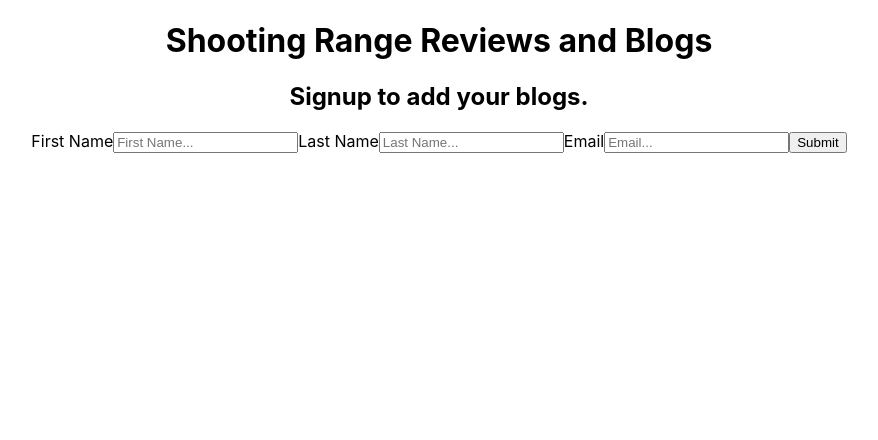
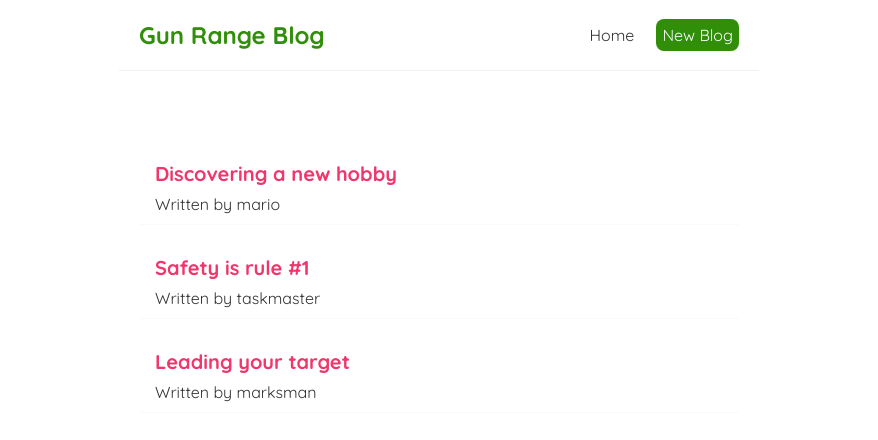
Before and after one commit to markgregory757/projectdefense, a React (Create React App) app: page / in a window 1280 px wide. Shown: the top 440 px of the page, without its empty margins (201-1079 px from the left). Built offline with nearby package versions, Linux system fonts and the light colour scheme.

Commit message:
Updated App, Home, Navbar.js and index.css

```diff
--- a/src/App.js
+++ b/src/App.js
@@ -1,13 +1,18 @@
 import SignupForm from "./components/signUpForm";
-import "./App.css";
+
+import Navbar from "./components/Navbar";
+import Home from "./components/Home";
 
 function App() {
   const title = "Shooting Range Reviews and Blogs";
 
   return (
-    <div className="App">
-      <h1>{title}</h1>
-      <SignupForm />
+      <div className="App">
+
+        <Navbar />
+        <div className="content">
+            <Home />
+        </div>
     </div>
   );
 }
--- a/src/components/Home.js
+++ b/src/components/Home.js
@@ -0,0 +1,24 @@
+
+import { useState } from "react";
+
+
+const Home = () => {
+    const [blogs, setBlogs] = useState([
+        { title: 'Discovering a new hobby', body: 'lorem ipsum...', author: 'mario', id: 1 },
+        { title: 'Safety is rule #1', body: 'lorem ipsum...', author: 'taskmaster', id: 2 },
+        { title: 'Leading your target', body: 'lorem ipsum...', author: 'marksman', id: 3 }
+    ]);
+
+    return (
+        <div className="home">
+            {blogs.map((blog) => (
+                <div className="blog-preview" key={blog.id}>
+                    <h2>{ blog.title }</h2>
+                    <p>Written by { blog.author }</p>
+                </div>
+            ))}
+        </div>
+     );
+}
+
+export default Home;
--- /dev/null
+++ b/src/components/Navbar.js
@@ -0,0 +1,17 @@
+const Navbar = () => {
+    return (
+        <nav className="navbar">
+            <h1>Gun Range Blog</h1>
+            <div className="links">
+                <a href="/">Home</a>
+                <a href="/create" style={{
+                    color:"white",
+                    backgroundColor:"#308e08",
+                    borderRadius: '8px'
+                }}>New Blog</a>
+            </div>
+        </nav>
+     );
+}
+
+export default Navbar;
--- a/src/index.css
+++ b/src/index.css
@@ -1,13 +1,72 @@
-body {
+
+@import url('https://fonts.googleapis.com/css2?family=Quicksand:wght@300;400;500;600;700&display=swap');
+
+/* base styles */
+* {
   margin: 0;
-  font-family: -apple-system, BlinkMacSystemFont, 'Segoe UI', 'Roboto', 'Oxygen',
-    'Ubuntu', 'Cantarell', 'Fira Sans', 'Droid Sans', 'Helvetica Neue',
-    sans-serif;
-  -webkit-font-smoothing: antialiased;
-  -moz-osx-font-smoothing: grayscale;
+  font-family: "Quicksand";
+  color: #333;
+}
+.navbar {
+  padding: 20px;
+  display: flex;
+  align-items: center;
+  max-width: 600px;
+  margin: 0 auto;
+  border-bottom: 1px solid #f2f2f2;
+}
+.navbar h1 {
+  color: #308e08;
+}
+.navbar .links {
+  margin-left: auto;
+}
+.navbar a {
+  margin-left: 16px;
+  text-decoration: none;
+  padding: 6px;
+}
+.navbar a:hover {
+  color: #f1356d;
+}
+.content {
+  max-width: 600px;
+  margin: 40px auto;
+  padding: 20px;
 }
 
-code {
-  font-family: source-code-pro, Menlo, Monaco, Consolas, 'Courier New',
-    monospace;
+/* blog previews / list */
+.blog-preview {
+  padding: 10px 16px;
+  margin: 20px 0;
+  border-bottom: 1px solid #fafafa;
 }
+.blog-preview:hover {
+  box-shadow: 1px 3px 5px rgba(0,0,0,0.1);
+}
+.blog-preview h2 {
+  font-size: 20px;
+  color: #f1356d;
+  margin-bottom: 8px;
+}
+.blog-preview a{
+  text-decoration: none;
+}
+
+/* blog details page */
+.blog-details h2 {
+  font-size: 20px;
+  color: #f1356d;
+  margin-bottom: 10px;
+}
+.blog-details div {
+  margin: 20px 0;
+}
+.blog-details button {
+  background: #f1356d;
+  color: #fff;
+  border: 0;
+  padding: 8px;
+  border-radius: 8px;
+  cursor: pointer;
+}
```
